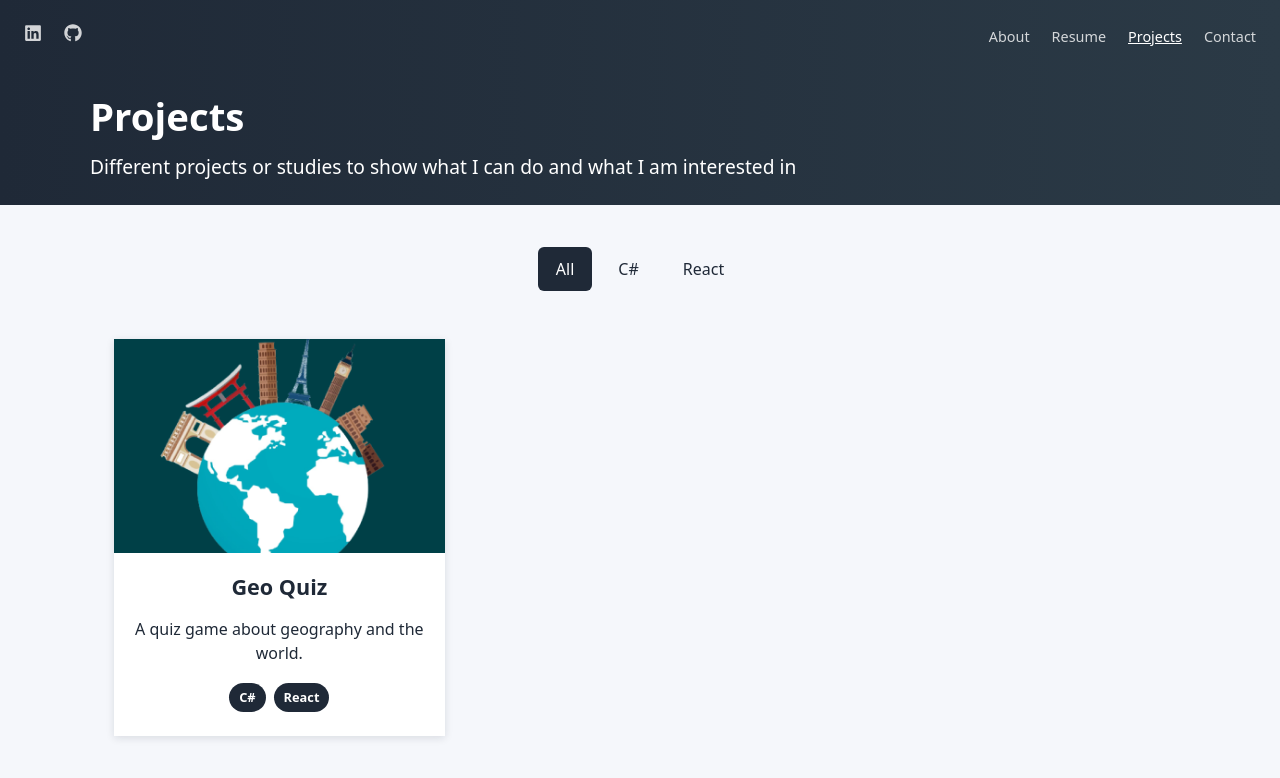
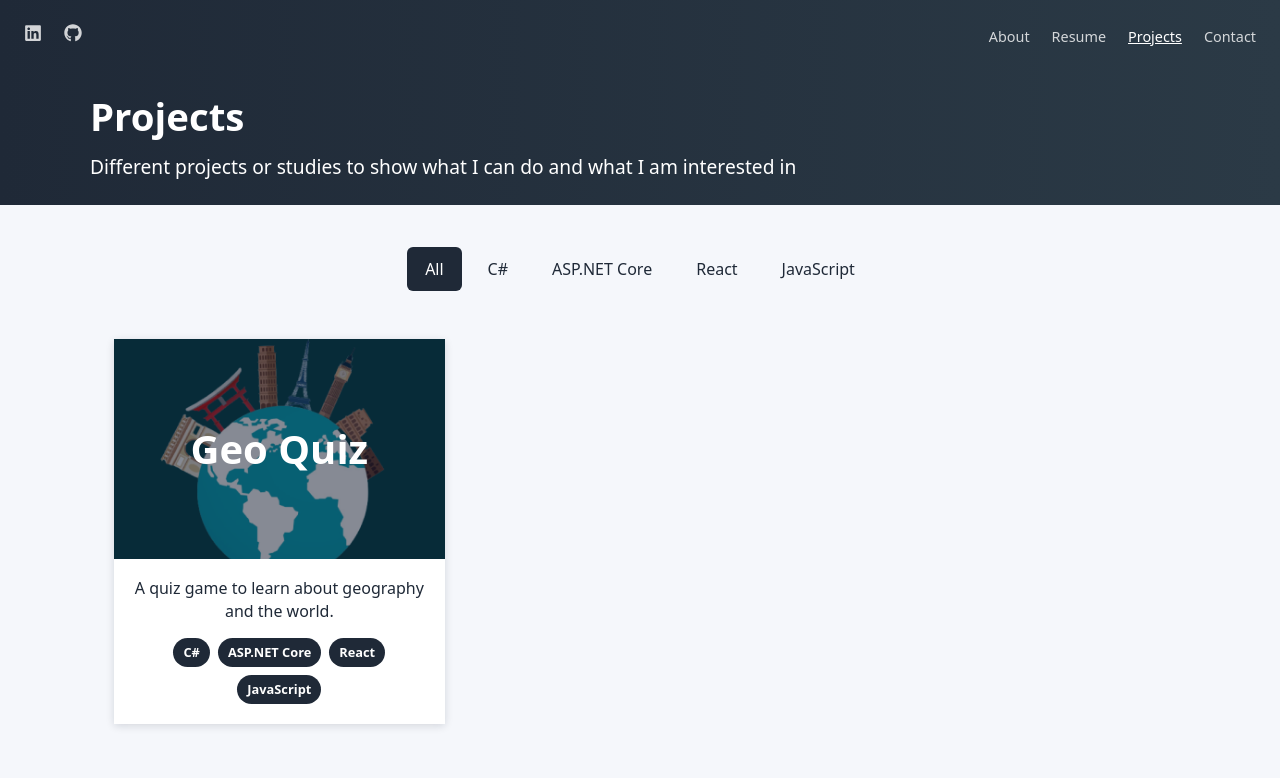
Before and after one commit to CreationsCaplette/creationscaplette_react, a React (Vite) app in the folder creationscaplette/: page /projects in a window 1280 px wide. Shown: the top 778 px of the page. Built offline with nearby package versions, Linux system fonts and the light colour scheme.

Commit message:
Made the projects page better

```diff
--- a/creationscaplette/src/data/projects.js
+++ b/creationscaplette/src/data/projects.js
@@ -3,10 +3,11 @@ import geoquizImage from '../assets/geoquiz.png'
 const projects = [
     {
         title: 'Geo Quiz',
-        description: 'A quiz game about geography and the world.',
+        description: 'A quiz game to learn about geography and the world.',
         image: geoquizImage,
-        technologies: ['C#', 'React'],
+        technologies: ['C#', 'ASP.NET Core', 'React', 'JavaScript'],
     },
+
 ]
 
 export default projects;
--- a/creationscaplette/src/pages/Projects.jsx
+++ b/creationscaplette/src/pages/Projects.jsx
@@ -45,14 +45,16 @@ function ProjectsPage() {
                 <section className={classes.projectgrid} aria-live="polite">
                     {filteredProjects.map((project) => (
                         <article className={classes.projectcard} key={project.title}>
-                            <img
-                                src={project.image}
-                                alt=""
-                                className={classes.projectimage}
-                            />
+                            <div className={classes.imagewrapper}>
+                                <img
+                                    src={project.image}
+                                    alt=""
+                                    className={classes.projectimage}
+                                />
+                                <h3>{project.title}</h3>
+                            </div>
 
                             <div className={classes.projectdetails}>
-                                <h3>{project.title}</h3>
                                 <p>{project.description}</p>
 
                                 <ul className={classes.technologies}>
--- a/creationscaplette/src/pages/Projects.module.css
+++ b/creationscaplette/src/pages/Projects.module.css
@@ -75,18 +75,44 @@
 .projectcard {
   overflow: hidden;
   background: #fff;
-  box-shadow: 0 2px 8px rgba(15, 23, 42, 0.12);
+  box-shadow: 0 2px 8px rgba(15, 23, 42, 0.14);
+}
+
+.imagewrapper {
+  position: relative;
+  height: 220px;
 }
 
 .projectimage {
   display: block;
   width: 100%;
-  aspect-ratio: 1.55;
+  height: 100%;
   object-fit: cover;
 }
 
+.imagewrapper::after {
+  position: absolute;
+  inset: 0;
+  background: rgba(15, 23, 42, 0.5);
+  content: "";
+}
+
+.imagewrapper h3 {
+  position: absolute;
+  z-index: 1;
+  top: 50%;
+  left: 50%;
+  margin: 0;
+  transform: translate(-50%, -50%);
+  color: #fff;
+  font-size: 2.5rem;
+  font-weight: 700;
+  text-align: center;
+  white-space: nowrap;
+}
+
 .projectdetails {
-  padding: 18px 20px 24px;
+  padding: 18px 20px 20px;
   text-align: center;
 }
 
@@ -97,9 +123,9 @@
 }
 
 .projectdetails p {
-  margin: 0 0 18px;
+  margin: 0 0 16px;
   color: #1f2937;
-  line-height: 1.5;
+  line-height: 1.4;
 }
 
 .technologies {
@@ -128,11 +154,11 @@
 }
 
 @media (max-width: 560px) {
-  .projectgrid {
-    grid-template-columns: 1fr;
+  .imagewrapper {
+    height: 180px;
   }
 
-  .filters {
-    justify-content: flex-start;
+  .imagewrapper h3 {
+    font-size: 2rem;
   }
 }
```
Also changed, not shown: creationscaplette/src/assets/geoquiz.png.
